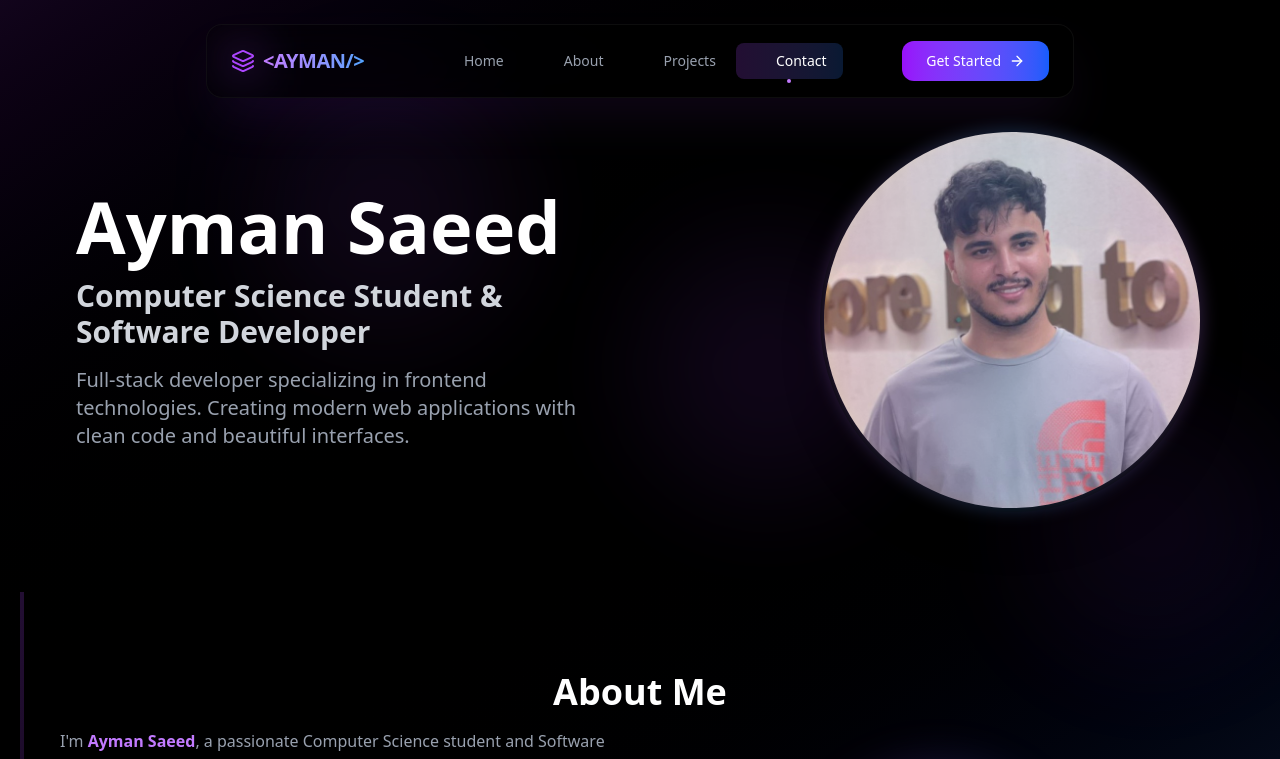
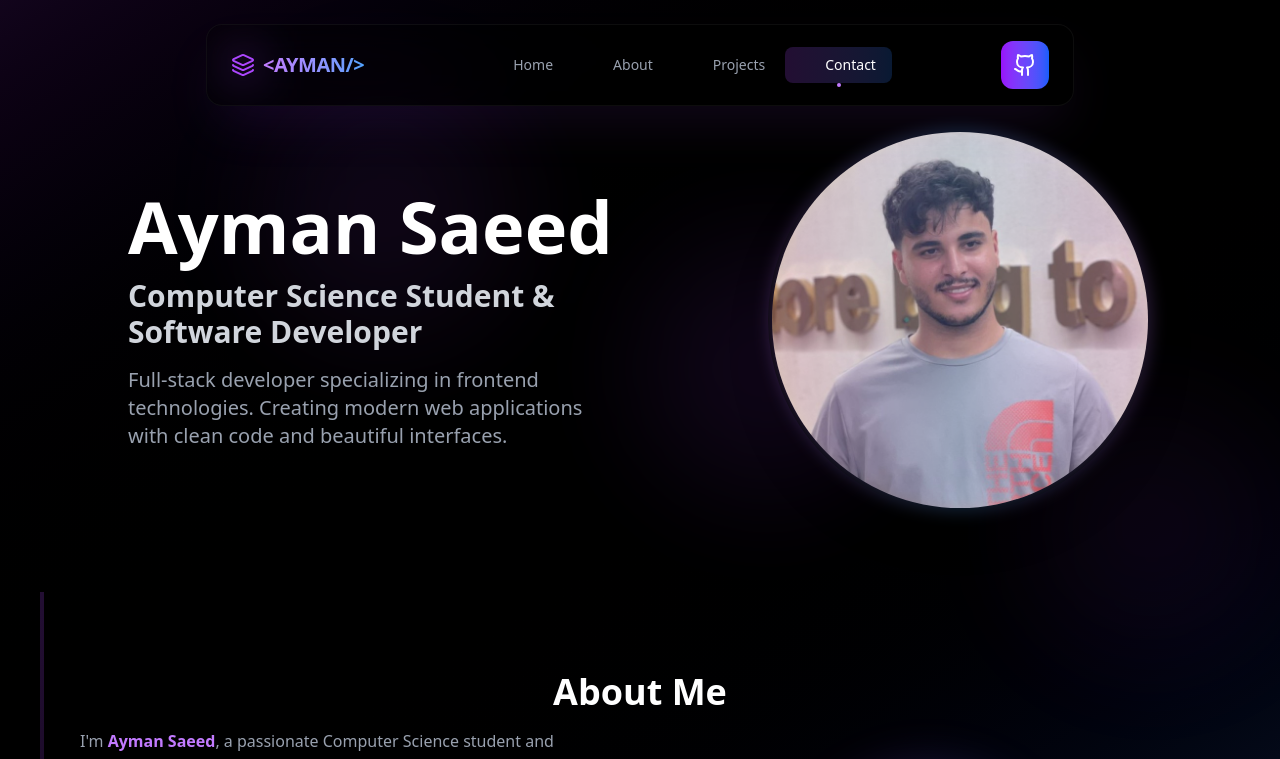
Before and after one commit to Aymansaeed9542/My-Portfolio, a React (Vite) app: page / in a window 1280 px wide. Shown: the top 759 px of the page. Built offline with nearby package versions, Linux system fonts and the light colour scheme.

Commit message:
Replace Get Started with GitHub icon and improve responsive spacing

```diff
--- a/src/components/Content/Content.jsx
+++ b/src/components/Content/Content.jsx
@@ -8,7 +8,7 @@ import Contact from "../Contact/Contact";
 export default function Content() {
     return (
         <div className="relative pt-32">
-            <div className=" container mx-auto  lg:px-15 md:px-10 sm:px-5">
+            <div className="container mx-auto px-4 lg:px-16 xl:px-20">
                 {/* Hero Section */}
                 <Hero />
 
--- a/src/components/Hero/Hero.jsx
+++ b/src/components/Hero/Hero.jsx
@@ -37,10 +37,10 @@ export default function Hero() {
     };
 
     return (
-        <div ref={ref} className="container mx-auto px-4 mb-20">
+        <div ref={ref} className="mb-20">
             <div className="flex flex-col lg:flex-row items-center justify-between gap-12">
                 {/* Left side - Two-part heading */}
-                <div className="flex-1 text-center lg:text-left">
+                <div className="flex-1 text-center lg:text-left lg:pl-8 xl:pl-12">
                     {/* First part - Name */}
                     <div className={`transition-all duration-1000 ${showName ? 'opacity-100 translate-y-0' : 'opacity-0 translate-y-10'}`}>
                         <h1 className="text-4xl md:text-6xl lg:text-7xl font-bold mb-4 relative text-white">
@@ -78,7 +78,7 @@ export default function Hero() {
                 </div>
 
                 {/* Right side - Circular Portfolio Image */}
-                <div className="flex-1 flex justify-center lg:justify-end">
+                <div className="flex-1 flex justify-center lg:justify-end lg:pr-8 xl:pr-12">
                     <div className={`transition-all duration-1000 ease-out ${showImage ? 'opacity-100 translate-x-0' : 'opacity-0 translate-x-20'}`}>
                         <div className="relative">
                             <div className="w-64 h-64 md:w-80 md:h-80 lg:w-96 lg:h-96 rounded-full overflow-hidden border-4 border-gradient-to-r from-purple-400 to-blue-400 shadow-2xl">
--- a/src/components/navbar/Navbar.jsx
+++ b/src/components/navbar/Navbar.jsx
@@ -3,11 +3,11 @@ import {
     Menu,
     X,
     Sparkles,
-    ArrowRight,
     Code2,
     Layers,
     Mail,
     User,
+    Github,
 } from "lucide-react";
 
 export default function Navbar() {
@@ -152,9 +152,14 @@ export default function Navbar() {
                             ))}
                         </div>
 
-                        {/* Desktop CTA Button with animation */}
+                        {/* Desktop GitHub Icon */}
                         <div className="hidden md:block">
-                            <button className="group relative px-6 py-2.5 rounded-xl font-medium text-sm transition-all duration-300 overflow-hidden">
+                            <a
+                                href="https://github.com/Aymansaeed9542"
+                                target="_blank"
+                                rel="noopener noreferrer"
+                                className="group relative w-12 h-12 flex items-center justify-center rounded-xl transition-all duration-300 overflow-hidden"
+                            >
                                 {/* Animated gradient background */}
                                 <div className="absolute inset-0 bg-gradient-to-r from-purple-600 to-blue-600 transition-all duration-300 group-hover:scale-105"></div>
 
@@ -163,14 +168,11 @@ export default function Navbar() {
                                     <div className="absolute inset-0 bg-gradient-to-r from-transparent via-white/20 to-transparent -skew-x-12 group-hover:animate-pulse"></div>
                                 </div>
 
-                                <span className="relative flex items-center space-x-2 text-white">
-                                    <span>Get Started</span>
-                                    <ArrowRight
-                                        size={16}
-                                        className="group-hover:translate-x-1 transition-transform duration-300"
-                                    />
-                                </span>
-                            </button>
+                                <Github
+                                    size={24}
+                                    className="relative text-white group-hover:scale-110 transition-transform duration-300"
+                                />
+                            </a>
                         </div>
 
                         {/* Mobile Menu Button with animation */}
@@ -214,13 +216,18 @@ export default function Navbar() {
                                 </a>
                             ))}
 
-                            <button className="w-full mt-4 group relative px-6 py-3 rounded-xl font-medium text-sm overflow-hidden">
+                            <a
+                                href="https://github.com/Aymansaeed9542"
+                                target="_blank"
+                                rel="noopener noreferrer"
+                                className="w-full mt-4 group relative px-6 py-3 rounded-xl font-medium text-sm overflow-hidden"
+                            >
                                 <div className="absolute inset-0 bg-gradient-to-r from-purple-600 to-blue-600"></div>
                                 <span className="relative flex items-center justify-center space-x-2 text-white">
-                                    <span>Get Started</span>
-                                    <ArrowRight size={16} />
+                                    <Github size={20} />
+                                    <span>GitHub</span>
                                 </span>
-                            </button>
+                            </a>
                         </div>
                     </div>
                 </div>
```
